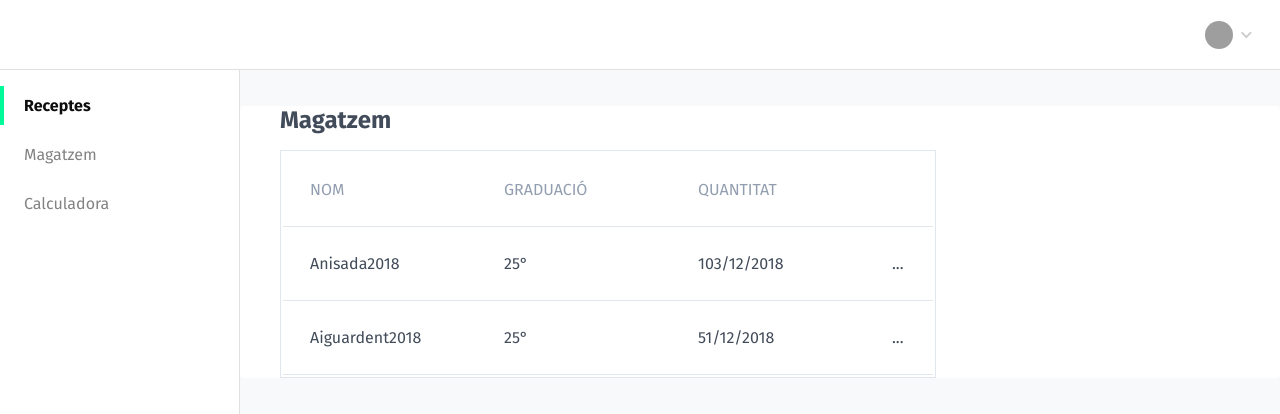
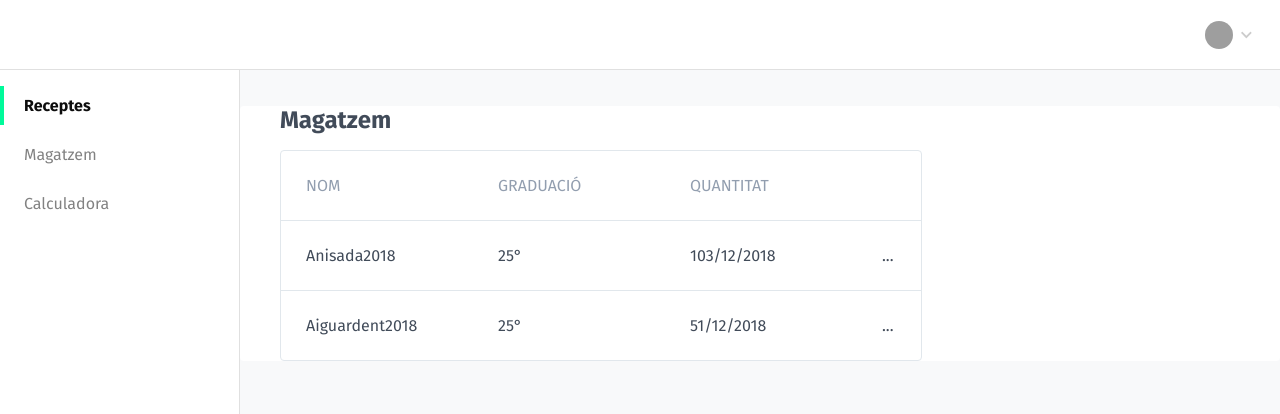
Before and after one commit to sauloperez/ratafiapp, a React (Create React App) app: page /store in a window 1280 px wide. Shown: the top 414 px of the page. Built offline with nearby package versions, Linux system fonts and the light colour scheme; grey boxes are pictures that could not be loaded.

Commit message:
Fix table spacing and border

```diff
--- a/src/Store.scss
+++ b/src/Store.scss
@@ -7,6 +7,8 @@
   table {
     border: 1px solid $gray-200;
     table-layout: fixed;
+    border-spacing: 0;
+    border-radius: $border-radius;
   }
 
   h1 {
@@ -18,6 +20,10 @@
     display: block;
     padding: 24px;
     border-bottom: 1px solid $gray-200;
+
+    &:last-child {
+      border-bottom: none;
+    }
   }
 
   th {
```
